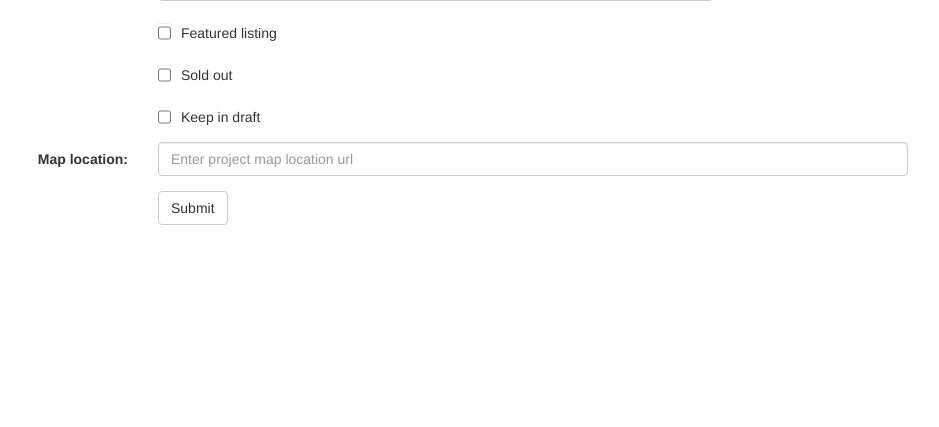
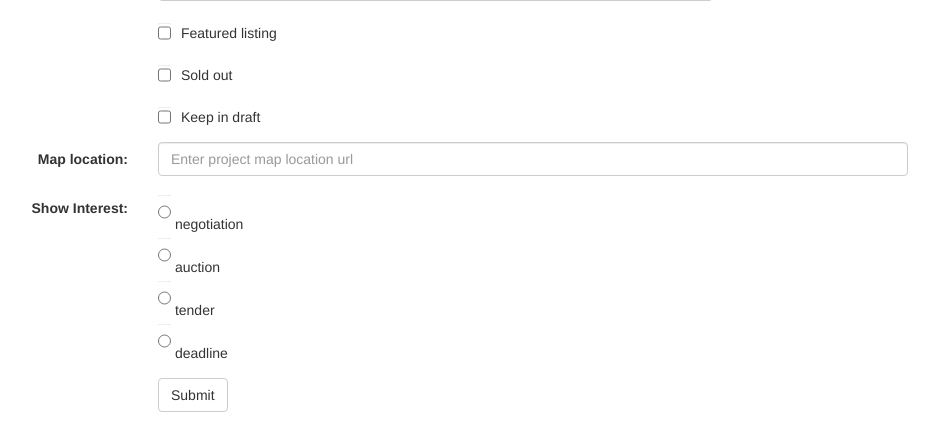
Before and after one commit to SUKHI-AATMA/leona_munro, a PHP site: page /Leona-munro/admin/create.php in a window 1280 px wide. Shown: the part 792-1219 px from the top of the page, without its empty margins (107-1046 px from the left). Before the commit the page ends 1017 px from the top, so only its background shows below. Run offline with PHP 8.4, Linux system fonts and the light colour scheme; the visitor is signed in with stand-in values (Sample User, id 1); some libraries are stand-ins or nearby versions.

Commit message:
Add  and update interset radio section in project.

```diff
--- a/admin/create.php
+++ b/admin/create.php
@@ -236,7 +236,15 @@ if(!empty($_SESSION) && array_key_exists("username", $_SESSION)):
             </div>
         </div>
 
-
+        <div class="form-group">
+    <label class="control-label col-sm-2" for="email">Show Interest:</label>
+        <div class="col-sm-8">
+            <input type="radio" name="interest" value="negotiation"> negotiation<br>
+            <input type="radio" name="interest" value="auction"> auction <br>
+            <input type="radio" name="interest" value="tender"> tender <br>
+            <input type="radio" name="interest" value="deadline"> deadline
+        </div>
+ </div>
 
         <div class="form-group">
 
@@ -296,7 +304,7 @@ if(!empty($_SESSION) && array_key_exists("username", $_SESSION)):
 
                 $.ajax({
 
-                    url: urlpath + "admin/action/uploadImg.php",
+                    url:  "/admin/action/uploadImg.php",
 
                     type: "POST",
 
@@ -317,13 +325,14 @@ if(!empty($_SESSION) && array_key_exists("username", $_SESSION)):
                     success: function (data) {
 
                         var data = JSON.parse(data);
+
                         if (data.status == "success") {
 
                             $("#imgLoaderProfile").hide();
 
                             $("#divProfileImg").html('');
 
-                            $("#divProfileImg").html('<img src="<?php echo http_Site; ?>admin/upload/profileImage/'+data.msg+'" width="50" height="50" id="profileImgView" data-smaller="'+data.smallimg+'"/>');
+                            $("#divProfileImg").html('<img src="<?php echo http_Site; ?>admin/upload/profileImage/'+data.msg+'" width="50" height="50" id="profileImgView" data-smaller="'+data.msg+'"/>');
 
                         } else {
 
@@ -441,13 +450,16 @@ var project_map = $("#project_map").val();
                 sold = 1;
 
             }
+             if ($("input[name='interest']").is(":checked")){
+                var interest = $("input[name='interest']:checked").val();
+
+            }
 
             if (!error) {
 
-
                 $.ajax({
 
-                    "url": urlpath + "admin/action/actionCreateProject.php",
+                    "url": "/admin/action/actionCreateProject.php",
 
                     "type": "POST",
 
@@ -481,11 +493,13 @@ var project_map = $("#project_map").val();
 
                         resize_arr:resize_arr,
 
-                        featured:featured
+                        featured:featured,
+                        interest:interest
 
                     },
 
                     "success": function (data) {
+                       // console.log(data);
 
                         var data = JSON.parse(data);
 
@@ -493,7 +507,7 @@ var project_map = $("#project_map").val();
 
                             alert(data.msg)
 
-                            window.location.href = urlpath+"/admin/documents.php?name="+data.link;
+                            window.location.href = "/admin/documents.php?name="+data.link;
 
                         } else {
 
@@ -573,7 +587,7 @@ var project_map = $("#project_map").val();
 
             $.ajax({
 
-                url: urlpath + "admin/action/resizedMultiImages.php",
+                url: "/admin/action/resizedMultiImages.php",
 
                 dataType: 'text',
 
@@ -621,7 +635,7 @@ var project_map = $("#project_map").val();
 
             $.ajax({
 
-                url: urlpath + "admin/action/imagemulti.php",
+                url: "/admin/action/imagemulti.php",
 
                 dataType: 'text',
 
--- a/admin/projects.php
+++ b/admin/projects.php
@@ -63,7 +63,7 @@ include '../model_base.php';  if(!empty($_SESSION) && array_key_exists("username
 </div>
 <script>
 $(document).ready(function() { $('#example').DataTable();
-  $(document).on('click', ".deleteProject", function(e) { e.preventDefault(); var uniquename = $(this).data("uniquename"); var check = confirm("Are you sure to delete this project?"); if (check) { if (uniquename != '') { $.ajax({ "url": urlpath + "admin/action/actionDeleteProject.php", "type": "POST", "async": false, "data": { uniquename: uniquename }, "success": function(data) { var data = JSON.parse(data); if (data.status == "success") { alert(data.msg);
+  $(document).on('click', ".deleteProject", function(e) { e.preventDefault(); var uniquename = $(this).data("uniquename"); var check = confirm("Are you sure to delete this project?"); if (check) { if (uniquename != '') { $.ajax({ "url": "/admin/action/actionDeleteProject.php", "type": "POST", "async": false, "data": { uniquename: uniquename }, "success": function(data) { var data = JSON.parse(data); if (data.status == "success") { alert(data.msg);
               window.location.href = urlpath + "admin/projects.php"; } else { alert(data.msg); } } }); } } }); });
 </script>
 <?php else: header("Location:".http_Site); ?>
```
Also changed, not shown: admin/action/actionCreateProject.php (+4 -4 lines), admin/action/actionSaveProject.php (+5 -2 lines), admin/edit.php (+18 -3 lines).
